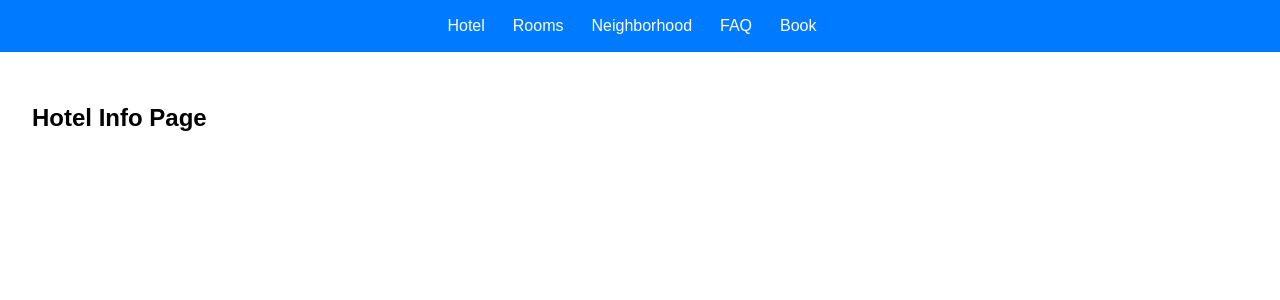
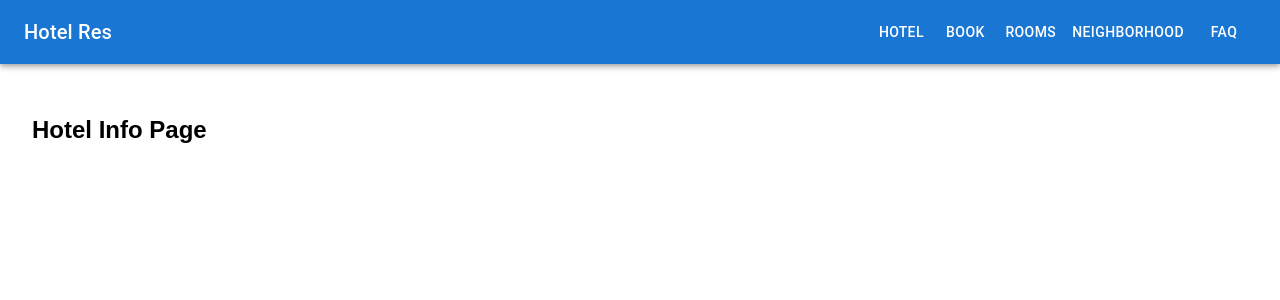
Before and after one commit to hotel-res/hotel-res.ui, a React (Create React App) app: page / in a window 1280 px wide. Shown: the top 300 px of the page. Built offline with nearby package versions, Linux system fonts and the light colour scheme.

Commit message:
Migrate to mui library for styling and components

```diff
--- a/src/App.js
+++ b/src/App.js
@@ -1,13 +1,13 @@
 import React from 'react';
 import { BrowserRouter as Router, Route, Routes } from 'react-router-dom';
 import styled from 'styled-components';
-import Header from './Header';
 import RoomsPage from './RoomsPage';
 import HotelInfoPage from './HotelInfoPage';
 import NeighborhoodPage from './NeighborhoodPage';
 import FaqPage from './FaqPage';
 import TeamPage from './TeamPage';
 import BookPage from './BookPage';
+import NavigationHeader from './NavigationHeader';
 
 const AppContainer = styled.div`
   font-family: Arial, sans-serif;
@@ -17,7 +17,7 @@ function App() {
   return (
     <Router>
       <AppContainer>
-        <Header />
+        <NavigationHeader />
         <Routes>
           <Route path="/" element={<HotelInfoPage />} />
           <Route path="/rooms" element={<RoomsPage />} />
--- a/src/Header.js
+++ /dev/null
@@ -1,94 +0,0 @@
-import React from 'react';
-import { Link } from 'react-router-dom';
-import styled from 'styled-components';
-
-const HeaderContainer = styled.header`
-  background-color: #007bff;
-  color: white;
-  padding: 1rem;
-  text-align: center;
-`;
-
-const NavigationContainer = styled.nav`
-  display: flex;
-  justify-content: center;
-  width: 60%;
-  margin: 0 auto;
-`;
-
-const NavButton = styled.button`
-  background-color: transparent;
-  border: none;
-  cursor: pointer;
-  color: white;
-  font-size: 1rem;
-  margin-right: 1rem;
-  position: relative;
-
-  &:hover .dropdown-content {
-  display: block;
-  }
-`;
-
-const DropdownButton = styled.button`
-  background-color: transparent;
-  border: none;
-  cursor: pointer;
-  color: white;
-  font-size: 1rem;
-  margin-right: 1rem;
-  position: relative;
-
-  &:hover .dropdown-content {
-    display: block;
-  }
-`;
-
-const DropdownContent = styled.div`
-  position: absolute;
-  background-color: #007bff;
-  padding: 1rem;
-  display: none;
-  top: 100%;
-  left: 0;
-`;
-
-const MenuItem = styled.a`
-  display: block;
-  color: white;
-  text-decoration: none;
-  padding: 0.5rem 0;
-  &:hover {
-    background-color: #0056b3;
-  }
-`;
-
-const Header = () => {
-  return (
-    <HeaderContainer>
-      <NavigationContainer>
-        <DropdownButton>
-          Hotel
-          <DropdownContent className="dropdown-content">
-            <MenuItem href="/">Hotel Info</MenuItem>
-            <MenuItem href="/team">Team</MenuItem>
-          </DropdownContent>
-        </DropdownButton>
-        <Link to="/rooms">
-          <NavButton>Rooms</NavButton>
-        </Link>
-        <a href="/neighborhood">
-          <NavButton>Neighborhood</NavButton>
-        </a>
-        <a href="/faq">
-          <NavButton>FAQ</NavButton>
-        </a>
-        <a href="/book">
-          <NavButton>Book</NavButton>
-        </a>
-      </NavigationContainer>
-    </HeaderContainer>
-  );
-};
-
-export default Header;
--- /dev/null
+++ b/src/NavigationHeader.js
@@ -0,0 +1,49 @@
+import React, { useState } from 'react';
+import { Link } from 'react-router-dom';
+import { AppBar, Toolbar, Typography, Button, Menu, MenuItem } from '@mui/material';
+
+const NavigationHeader = () => {
+  const [anchorEl, setAnchorEl] = useState(null);
+
+  const handleClick = (event) => {
+    setAnchorEl(event.currentTarget);
+  };
+
+  const handleClose = () => {
+    setAnchorEl(null);
+  };
+
+  return (
+    <AppBar position="static">
+      <Toolbar>
+        <Typography variant="h6" component="div" sx={{ flexGrow: 1 }}>
+          Hotel Res
+        </Typography>
+        <Button
+          aria-controls="simple-menu"
+          aria-haspopup="true"
+          onClick={handleClick}
+          color="inherit"
+        >
+          Hotel
+        </Button>
+        <Menu
+          id="simple-menu"
+          anchorEl={anchorEl}
+          keepMounted
+          open={Boolean(anchorEl)}
+          onClose={handleClose}
+        >
+          <MenuItem onClick={handleClose} component={Link} to="/">Hotel Info</MenuItem>
+          <MenuItem onClick={handleClose} component={Link} to="/team">Team</MenuItem>
+        </Menu>
+        <Button component={Link} to="/book" color="inherit">Book</Button>
+        <Button component={Link} to="/rooms" color="inherit">Rooms</Button>
+        <Button component={Link} to="/neighborhood" color="inherit">Neighborhood</Button>
+        <Button component={Link} to="/faq" color="inherit">FAQ</Button>
+      </Toolbar>
+    </AppBar>
+  );
+}
+
+export default NavigationHeader;
```
Also changed, not shown: 1 other file (tests, documents, lock files or other folders).
